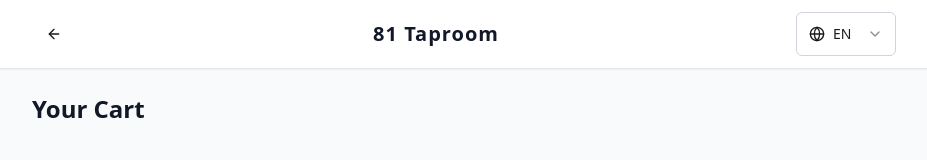
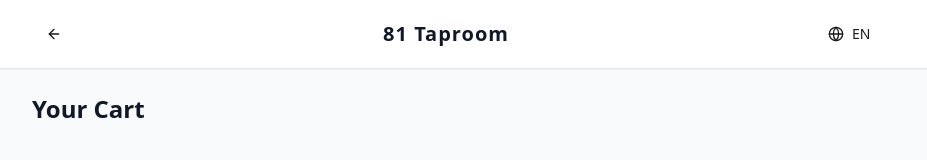
Before and after one commit to alibeksopuev-dev/81-Taproom, a React (Vite) app: page /cart in a window 1280 px wide. Shown: the top 160 px of the page, without its empty margins (176-1103 px from the left). Built offline with nearby package versions, Linux system fonts and the light colour scheme.

Commit message:
everything

```diff
--- a/src/components/LanguageSwitcher/LanguageSwitcher.tsx
+++ b/src/components/LanguageSwitcher/LanguageSwitcher.tsx
@@ -23,7 +23,7 @@
 
   return (
     <Select value={language} onValueChange={(value) => setLanguage(value as Language)}>
-      <SelectTrigger className="min-h-[44px] w-[100px] border-gray-300 bg-white">
+      <SelectTrigger className="min-h-[44px] w-[80px] border-0 bg-transparent hover:bg-gray-100 [&>svg]:hidden">
         <div className="flex items-center gap-2">
           <Globe size={16} />
           <SelectValue>
@@ -31,7 +31,7 @@
           </SelectValue>
         </div>
       </SelectTrigger>
-      <SelectContent className="bg-white border-gray-300">
+      <SelectContent className="min-w-[80px] bg-white border-gray-300">
         {languages.map((lang) => (
           <SelectItem key={lang.code} value={lang.code} className="cursor-pointer">
             <span className="font-medium">{lang.label}</span>
```
